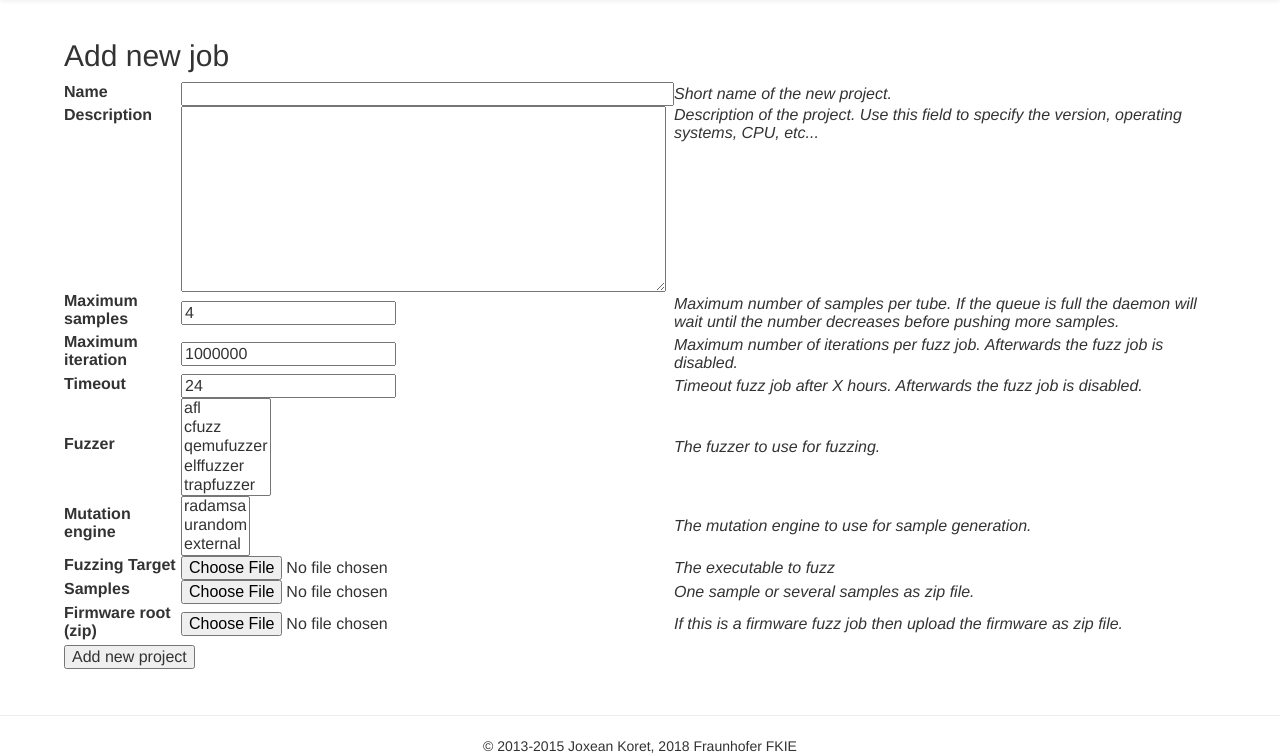
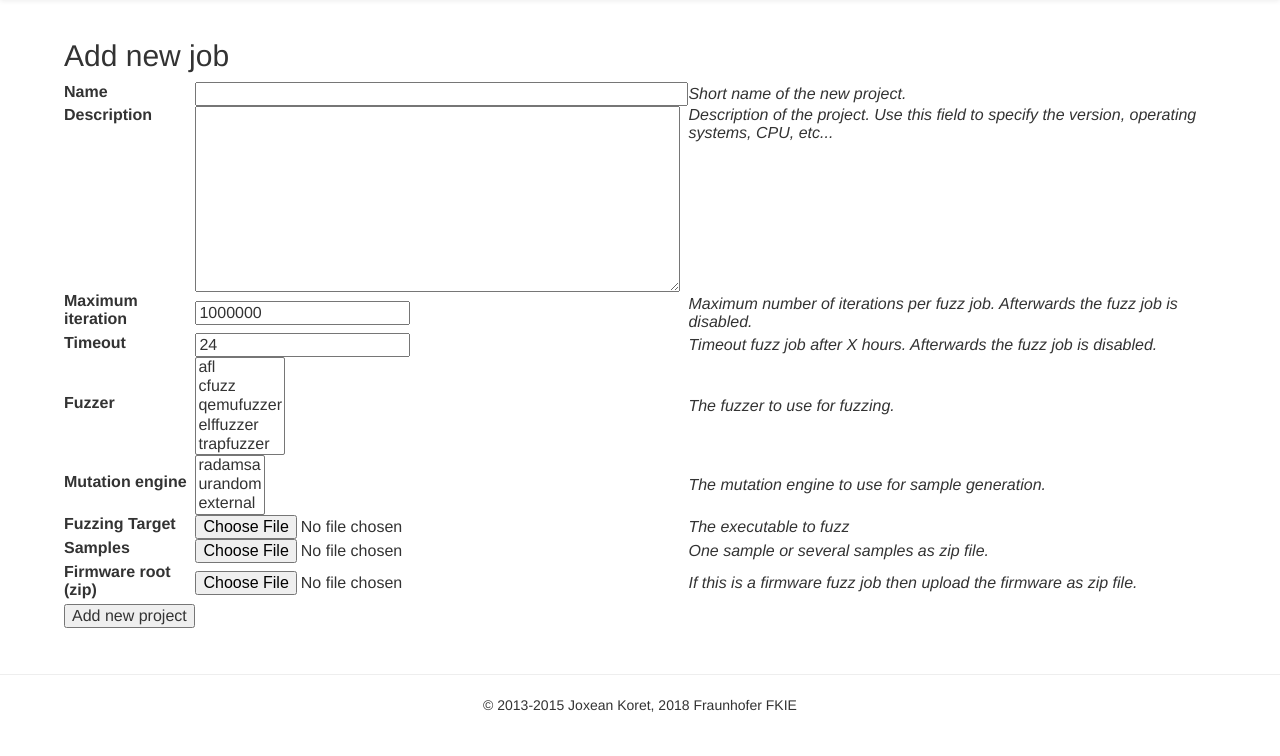
Before and after one commit to fkie-cad/LuckyCAT, a Flask app: page /jobs/add in a window 1280 px wide. Shown: the part 51-807 px from the top of the page. After the commit the page ends 763 px from the top, so only its background shows below. Run offline with Flask 3, Linux system fonts and the light colour scheme; the visitor is signed in with stand-in values (Sample User, id 1); some libraries are stand-ins or nearby versions.

Commit message:
Improved job view and job add view.

```diff
--- a/luckycat/f3c_global_config.py
+++ b/luckycat/f3c_global_config.py
@@ -30,6 +30,7 @@ mutation_engines = [{'name': 'radamsa',
                     {'name': 'external',
                      'description': 'fuzzer comes with its own external mutation engine',
                      'command': ''}]
+maximum_samples = 4
 
 # fuzzer configuration
 fuzzers = [{'name': 'afl', 'description': 'AFL is a mutator and fuzzer'},
--- a/luckycat/frontend/Jobs.py
+++ b/luckycat/frontend/Jobs.py
@@ -30,18 +30,16 @@ def add_job():
         data = flask.request.form
         files = flask.request.files
 
-        if not data.get('name'):
-            flask.abort(400, description="No fuzz job name specified")
-        elif not data.get('description'):
-            flask.abort(400, description="No fuzz job description specified")
+        engine = data.get('engine')
+        if data.get('fuzzer') == "afl":
+            engine = 'external'
 
-        if data.get('fuzzer') == "afl" and data.get('engine') is not None:
+        if not ('fuzzing_target' in files):
+            flask.abort(400, description='Please provide a fuzzing target.')
+
+        if engine != 'external' and not ('samples' in files):
             flask.abort(400,
-                        description="The fuzzer afl contains a mutation engine. No need to select a mutation engine")
-
-        if not ('samples' in files) or not ('fuzzing_target' in files):
-            flask.abort(400,
-                        description="Please provide a fuzzing target AND some initial test cases.")
+                        description='If mutation engine is not external then you must provide some initial test cases.')
 
         firmware_root = None
         if 'firmware_root' in files:
@@ -49,13 +47,13 @@ def add_job():
 
         new_job = Job(name=data.get('name'),
                       description=data.get('description'),
-                      maximum_samples=int(data.get('maximum_samples')),
+                      maximum_samples=f3c_global_config.maximum_samples,
                       archived=False,
                       enabled=True,
                       maximum_iteration=int(data.get('maximum_iteration')),
                       timeout=int(data.get('timeout')),
                       date=datetime.datetime.now().strftime('%Y-%m-%d'),
-                      mutation_engine=data.get('mutation_engine'),
+                      mutation_engine=engine,
                       fuzzer=data.get('fuzzer'),
                       samples=files['samples'].stream.read(),
                       fuzzing_target=files['fuzzing_target'].stream.read(),
@@ -77,7 +75,7 @@ def delete_job(job_id):
             crashes.delete()
         return flask.redirect('/jobs/show')
     else:
-        return flask.render_template("jobs_delete.html", id=job_id)
+        return flask.render_template('jobs_delete.html', id=job_id)
 
 # TODO reimplement as /edit/job
 # class edit_project:
--- a/luckycat/frontend/templates/jobs_add.html
+++ b/luckycat/frontend/templates/jobs_add.html
@@ -11,33 +11,28 @@
   <table>
    <tr>
     <td><label for="name">Name</label></td>
-    <td><input type="text" name="name" size="50"></td>
+    <td><input type="text" name="name" size="50" required></td>
     <td><i>Short name of the new project.</i></td>
    </tr>
    <tr>
     <td valign="top"><label for="description">Description</label></td>
-    <td><textarea rows="10" cols="50" name="description"></textarea></td>
+    <td><textarea rows="10" cols="50" name="description" required></textarea></td>
     <td valign="top"><i>Description of the project. Use this field to specify the version, operating systems, CPU, etc...</i></td>
    </tr>
    <tr>
-    <td><label for="maximum_samples">Maximum samples</label></td>
-    <td><input type="number" name="maximum_samples" value="4"></td>
-    <td><i>Maximum number of samples per tube. If the queue is full the daemon will wait until the number decreases before pushing more samples.</i></td>
-   </tr>
-   <tr>
     <td><label for="maximum_iteration">Maximum iteration</label></td>
-    <td><input type="number" name="maximum_iteration" value="1000000"></td>
+    <td><input type="number" name="maximum_iteration" value="1000000" required></td>
     <td><i>Maximum number of iterations per fuzz job. Afterwards the fuzz job is disabled.</i></td>
    </tr>
    <tr>
     <td><label for="timeout">Timeout</label></td>
-    <td><input type="number" name="timeout" value="24"></td>
+    <td><input type="number" name="timeout" value="24" required></td>
     <td><i>Timeout fuzz job after X hours. Afterwards the fuzz job is disabled.</i></td>
    </tr>
    <tr>
      <td><label for="fuzzer">Fuzzer</label></td>
       <td>
-        <select multiple name="fuzzer" size="{{fuzzers|length}}">
+        <select required name="fuzzer" size="{{fuzzers|length}}">
           {% for fuzzer in fuzzers %}
             <option value="{{fuzzer}}">{{fuzzer}}</option>
           {% endfor %}
@@ -48,7 +43,7 @@
    <tr>
      <td><label for="project_engine">Mutation engine</label></td>
       <td>
-        <select multiple name="mutation_engine" size="{{engines|length}}">
+        <select required name="mutation_engine" size="{{engines|length}}">
 	   {% for engine in engines %}
        <option value="{{engine}}">{{engine}}</option>
        {% endfor %}
@@ -58,7 +53,7 @@
    </tr>
     <tr>
     <td><label for="fuzzing_target">Fuzzing Target</label></td>
-    <td><input type="file" name="fuzzing_target"></td>
+    <td><input type="file" name="fuzzing_target" required></td>
     <td><i>The executable to fuzz</i></td>
    </tr>
    <tr>
```
Also changed, not shown: luckycat/frontend/templates/jobs_show.html (+2 -6 lines).
